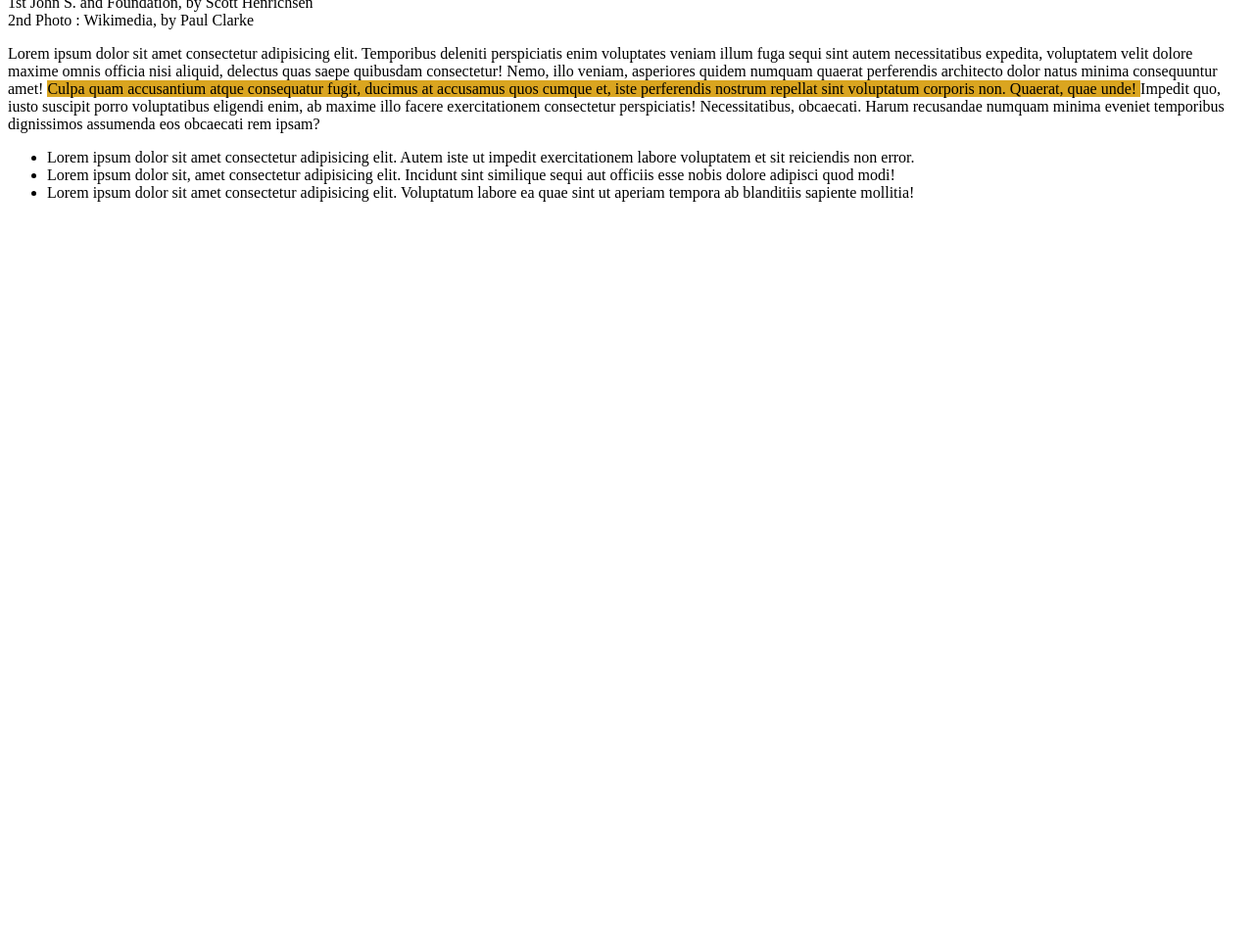
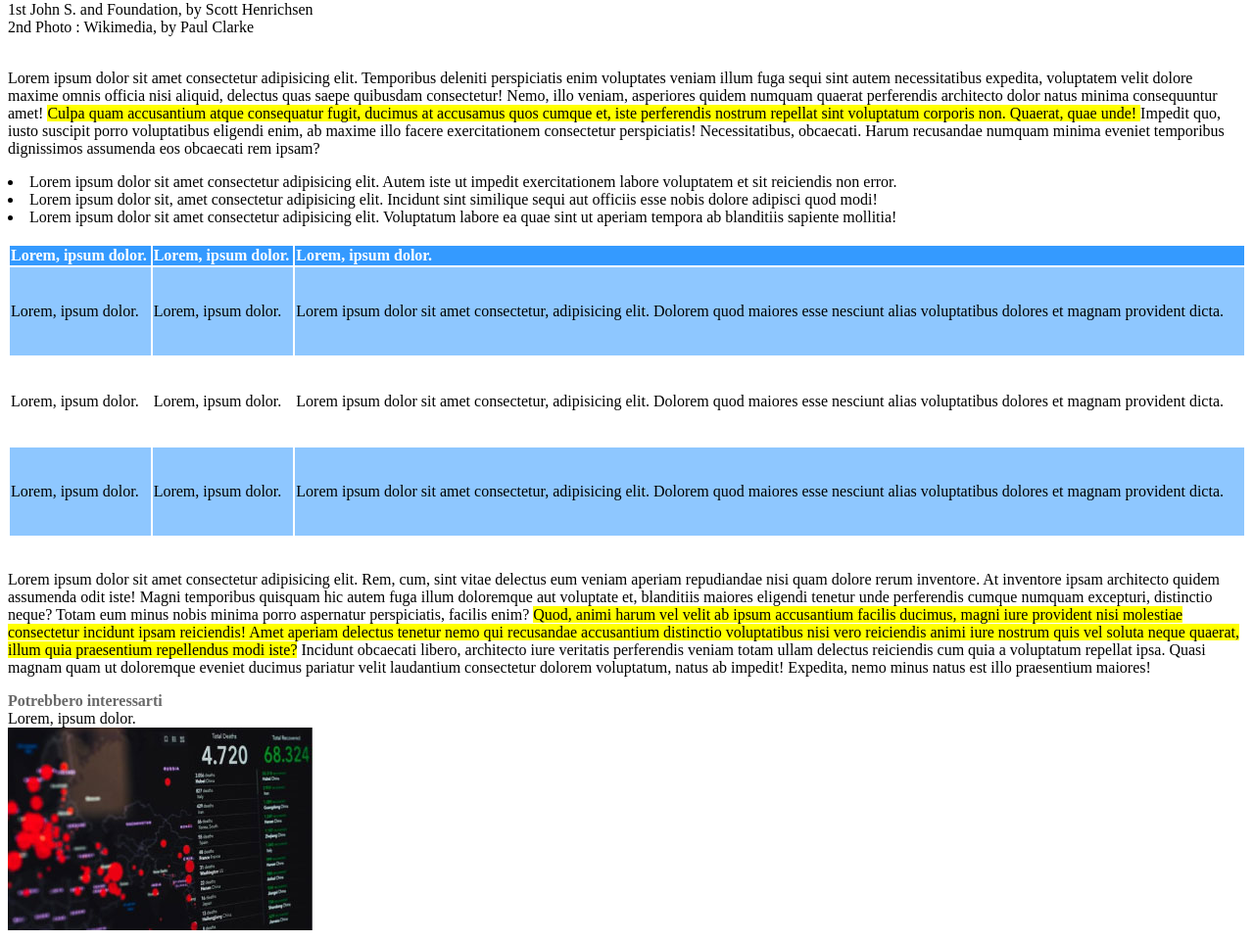
Before and after one commit to dfgiordano/html-css-booleaner, a plain HTML site: page index.html in a window 1280 px wide. Shown: the part 621-1583 px from the top of the page at 98% size. Before the commit the page ends 843 px from the top, so only its background shows below. Drawn offline with Linux system fonts and the light colour scheme.

Commit message:
sezione 3 aggiunta

```diff
--- a/css/style.css
+++ b/css/style.css
@@ -1,5 +1,6 @@
 .intestazione {
     height: 100px;
+    background-image: image("img/pattern.pngs");
 }
 
 .sottotitolo {
@@ -12,5 +13,34 @@
 }
 
 .sfondo {
-    background-color: goldenrod;
+    background-color: yellow;
 }
+
+.lista {
+    text-align: left;
+}
+
+.tabella {
+    width: 100%;
+    height: 300px;
+    text-align: left;
+}
+
+
+#intestazione-tabella{
+    background-color: rgba(30,144,255,0.9);
+    color: white;;
+}
+.sfondo-tabella {
+    background-color: rgba(30,144,255,0.5);
+}
+
+.informazioni {
+    color: dimgray;
+    font-weight: bold;
+    font-size: px;;
+}
+
+.image1{
+    background-image: image("img/monitor.jpg");
+}
--- a/index.html
+++ b/index.html
@@ -10,22 +10,22 @@
 <body>
     <!-- intestazione della pagina -->
     <header>
-        <h3></h3>The Booleaner
-        <img class="intestazione" src="img/pattern.png" alt="">
+        <img class="intestazione" src="img/logo.svg" alt="">
         <h1>Internet deve essere al servizio del "bene pubblico " : il manifesto di Tim Berners-Lee </h1>
-        <div class="sottotitolo">Scritto da <span id="autore">The Booleaner</span> <br> Il 10/10/2020 </div>
+        <div class="sottotitolo">Scritto da <span id="autore">The Booleaner</span> <br> Il 10/10/2020 </div> <br>
     </header>
     <!-- / intestazione della pagina -->
 <!-- inizio main -->
     <main>
         <!-- sezione 1 -->
         <section>
-            <img src="img/tim-1.jpg" alt="immagine-1-Tim-B-Lee">
-            <img src="img/tim-2.jpg" alt="immagine-2-Tim_B-Lee">
+            <img src="img/tim-1.jpg" alt="immagine 1 Tim Berners Lee">
+            <img src="img/tim-2.jpg" alt="immagine 2 Tim Berners Lee">
             <div>
              1st John S. and Foundation, by Scott Henrichsen <br>
              2nd Photo : Wikimedia, by Paul Clarke
             </div>
+            <br>
         </section>
         <!-- /sezione 1 -->
         <!-- sezione 2 -->
@@ -33,13 +33,64 @@
            <p>Lorem ipsum dolor sit amet consectetur adipisicing elit. Temporibus deleniti perspiciatis enim voluptates veniam illum fuga sequi sint autem necessitatibus expedita, voluptatem velit dolore maxime omnis officia nisi aliquid, delectus quas saepe quibusdam consectetur! Nemo, illo veniam, asperiores quidem numquam quaerat perferendis architecto dolor natus minima consequuntur amet! <span class="sfondo">Culpa quam accusantium atque consequatur fugit, ducimus at accusamus quos cumque et, iste perferendis nostrum repellat sint voluptatum corporis non. Quaerat, quae unde! </span> Impedit quo, iusto suscipit porro voluptatibus eligendi enim, ab maxime illo facere exercitationem consectetur perspiciatis! Necessitatibus, obcaecati. Harum recusandae numquam minima eveniet temporibus dignissimos assumenda eos obcaecati rem ipsam?
            </p>
 
-           <ul>
+
                <li>Lorem ipsum dolor sit amet consectetur adipisicing elit. Autem iste ut impedit exercitationem labore voluptatem et sit reiciendis non error.</li>
                <li>Lorem ipsum dolor sit, amet consectetur adipisicing elit. Incidunt sint similique sequi aut officiis esse nobis dolore adipisci quod modi!</li>
-               <li>Lorem ipsum dolor sit amet consectetur adipisicing elit. Voluptatum labore ea quae sint ut aperiam tempora ab blanditiis sapiente mollitia!</li>
-           </ul>
+               <li>Lorem ipsum dolor sit amet consectetur adipisicing elit. Voluptatum labore ea quae sint ut aperiam tempora ab blanditiis sapiente mollitia!</li><br>
+
         </section>
         <!-- /sezione 2 -->
+        <!-- sezione 3 -->
+        <section>
+            <div>
+                <table class="tabella">
+                    <thead id="intestazione-tabella">
+                        <th>
+                        Lorem, ipsum dolor.
+                        </th>
+                        <th>Lorem, ipsum dolor.</th>
+                        <th>Lorem, ipsum dolor.</th>
+                    </thead>
+                    <tbody>
+                        <tr class="sfondo-tabella">
+                            <td>Lorem, ipsum dolor.</td>
+                            <td>Lorem, ipsum dolor.</td>
+                            <td>Lorem ipsum dolor sit amet consectetur, adipisicing elit. Dolorem quod maiores esse nesciunt alias voluptatibus dolores et magnam provident dicta.
+                            </td>
+                        </tr>
+                        <tr>
+                            <td>Lorem, ipsum dolor.</td>
+                            <td>Lorem, ipsum dolor.</td>
+                            <td>Lorem ipsum dolor sit amet consectetur, adipisicing elit. Dolorem quod maiores esse nesciunt alias voluptatibus dolores et magnam provident dicta.
+                            </td>
+                        </tr>
+                        <tr class="sfondo-tabella">
+                            <td>Lorem, ipsum dolor.</td>
+                            <td>Lorem, ipsum dolor.</td>
+                            <td>Lorem ipsum dolor sit amet consectetur, adipisicing elit. Dolorem quod maiores esse nesciunt alias voluptatibus dolores et magnam provident dicta.
+                            </td>
+                        </tr>
+                    </tbody>
+                </table>
+            </div>
+        </section>
+         <!-- sezione 3 -->
+         <br>
+    <!-- inizio footer -->
+    <footer>
+        <p>Lorem ipsum dolor sit amet consectetur adipisicing elit. Rem, cum, sint vitae delectus eum veniam aperiam repudiandae nisi quam dolore rerum inventore. At inventore ipsam architecto quidem assumenda odit iste! Magni temporibus quisquam hic autem fuga illum doloremque aut voluptate et, blanditiis maiores eligendi tenetur unde perferendis cumque numquam excepturi, distinctio neque? Totam eum minus nobis minima porro aspernatur perspiciatis, facilis enim? <span class="sfondo">Quod, animi harum vel velit ab ipsum accusantium facilis ducimus, magni iure provident nisi molestiae consectetur incidunt ipsam reiciendis! Amet aperiam delectus tenetur nemo qui recusandae accusantium distinctio voluptatibus nisi vero reiciendis animi iure nostrum quis vel soluta neque quaerat, illum quia praesentium repellendus modi iste?</span>  Incidunt obcaecati libero, architecto iure veritatis perferendis veniam totam ullam delectus reiciendis cum quia a voluptatum repellat ipsa. Quasi magnam quam ut doloremque eveniet ducimus pariatur velit laudantium consectetur dolorem voluptatum, natus ab impedit! Expedita, nemo minus natus est illo praesentium maiores!</p>
+        <div class="informazioni">
+        Potrebbero interessarti
+        </div>
+        <div class="image1">
+            Lorem, ipsum dolor.
+        </div>
+        <div>
+            <img src="img/graph.jpg" alt="Graph">
+        </div>
+    </footer>
+    <!-- /fine footer -->
+
 
 
 
```
